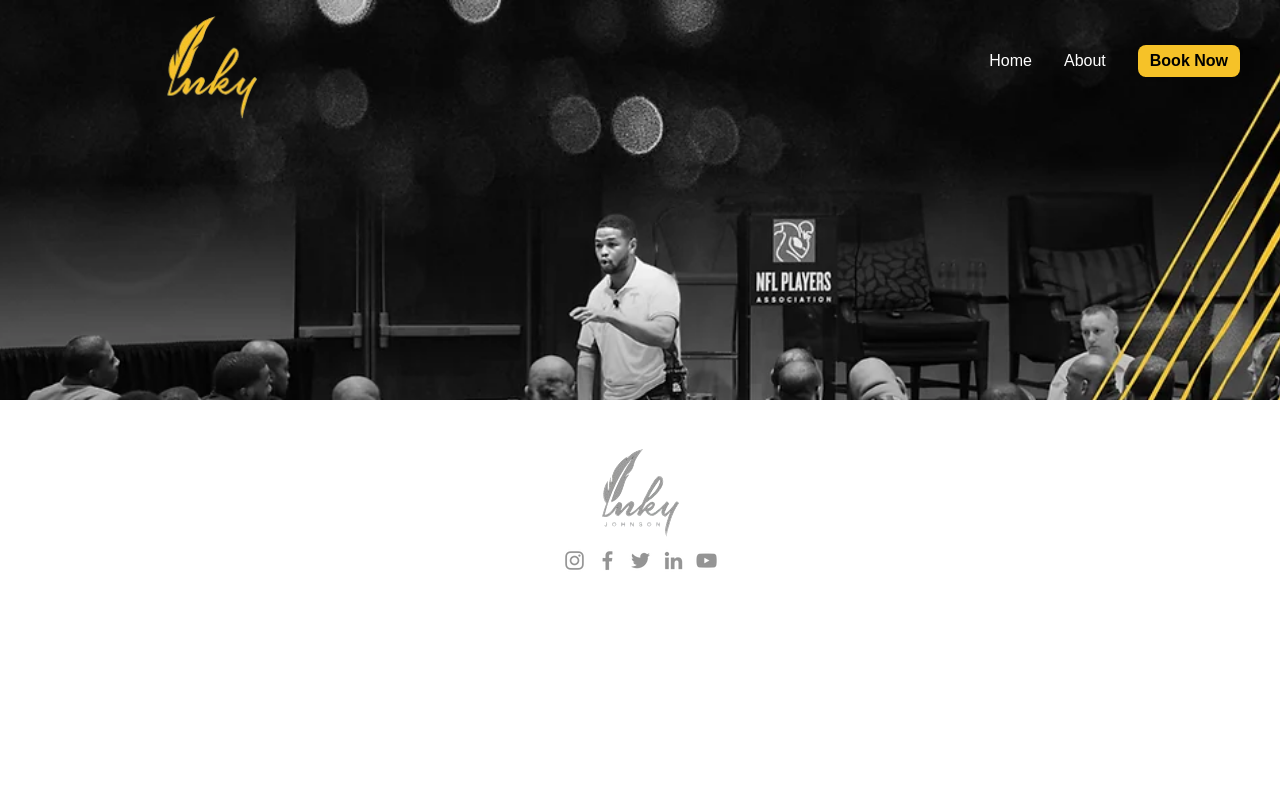
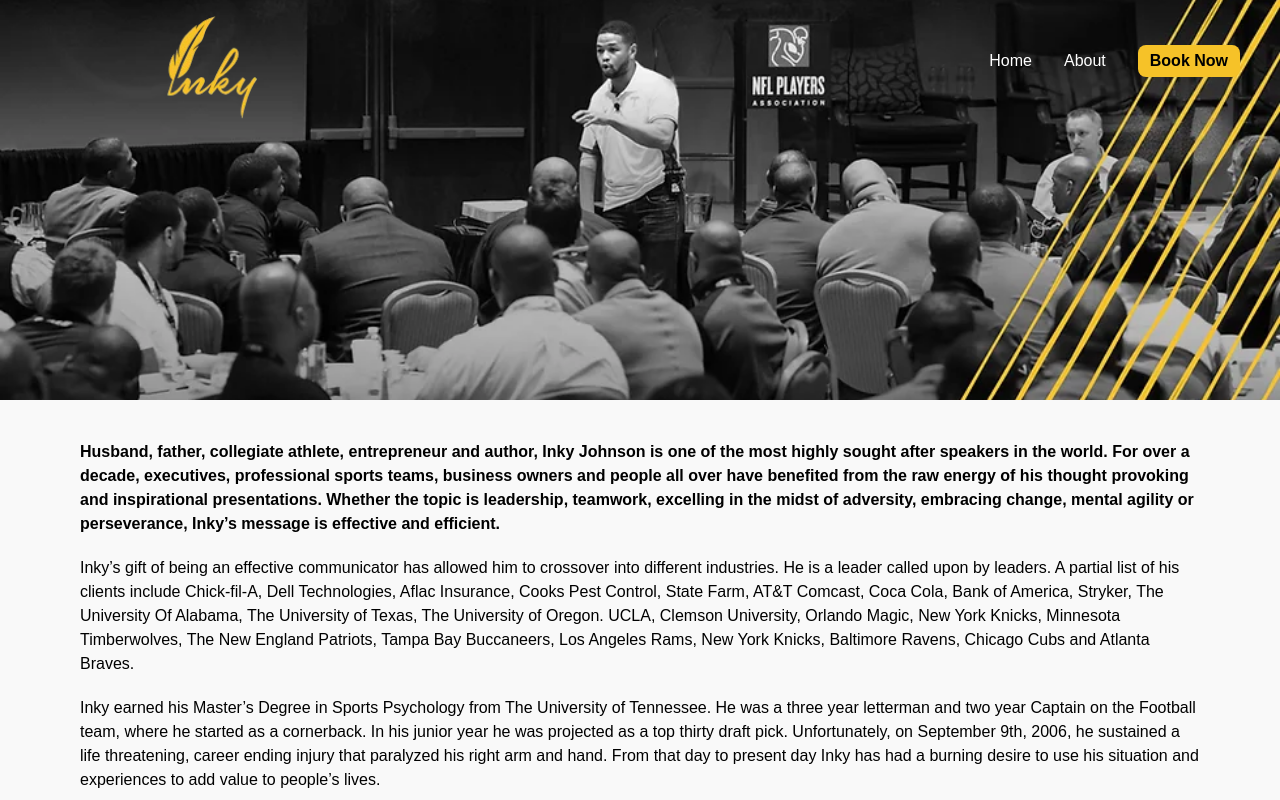
Before and after one commit to allanXQ/inky-ui, a React (Vite) app: page /about in a window 1280 px wide. Shown: the top 800 px of the page. Built offline with nearby package versions, Linux system fonts and the light colour scheme.

Commit message:
update content

```diff
--- a/src/App.css
+++ b/src/App.css
@@ -3,11 +3,8 @@ body {
   margin: 0;
   padding: 0;
   overflow-x: hidden;
+  background-color: black;
   font-family: sans-serif;
-}
-
-#home {
-  background-color: black;
 }
 #nav-hero {
   background-image: url("../public/hero.jpg");
@@ -58,3 +55,7 @@ body {
   background-attachment: fixed;
   height: 50vh;
 }
+
+#about {
+  background-color: #f9f9f9;
+}
--- a/src/Pages/About.jsx
+++ b/src/Pages/About.jsx
@@ -2,8 +2,45 @@ import React from "react";
 
 const About = () => {
   return (
-    <main id="about" className="w-screen">
+    <main id="about" className="w-screen ">
       <div id="about-hero"></div>
+
+      <div className="flex flex-col justify-center items-center py-10">
+        <div className="w-[70rem] flex flex-col gap-5">
+          <p className="font-bold">
+            Husband, father, collegiate athlete, entrepreneur and author, Inky
+            Johnson is one of the most highly sought after speakers in the
+            world. For over a decade, executives, professional sports teams,
+            business owners and people all over have benefited from the raw
+            energy of his thought provoking and inspirational presentations.
+            Whether the topic is leadership, teamwork, excelling in the midst of
+            adversity, embracing change, mental agility or perseverance, Inky’s
+            message is effective and efficient.
+          </p>
+          <p>
+            Inky’s gift of being an effective communicator has allowed him to
+            crossover into different industries. He is a leader called upon by
+            leaders. A partial list of his clients include Chick-fil-A, Dell
+            Technologies, Aflac Insurance, Cooks Pest Control, State Farm, AT&T
+            Comcast, Coca Cola, Bank of America, Stryker, The University Of
+            Alabama, The University of Texas, The University of Oregon. UCLA,
+            Clemson University, Orlando Magic, New York Knicks, Minnesota
+            Timberwolves, The New England Patriots, Tampa Bay Buccaneers, Los
+            Angeles Rams, New York Knicks, Baltimore Ravens, Chicago Cubs and
+            Atlanta Braves.
+          </p>
+          <p>
+            Inky earned his Master’s Degree in Sports Psychology from The
+            University of Tennessee. He was a three year letterman and two year
+            Captain on the Football team, where he started as a cornerback. In
+            his junior year he was projected as a top thirty draft pick.
+            Unfortunately, on September 9th, 2006, he sustained a life
+            threatening, career ending injury that paralyzed his right arm and
+            hand. From that day to present day Inky has had a burning desire to
+            use his situation and experiences to add value to people’s lives.
+          </p>
+        </div>
+      </div>
     </main>
   );
 };
```
